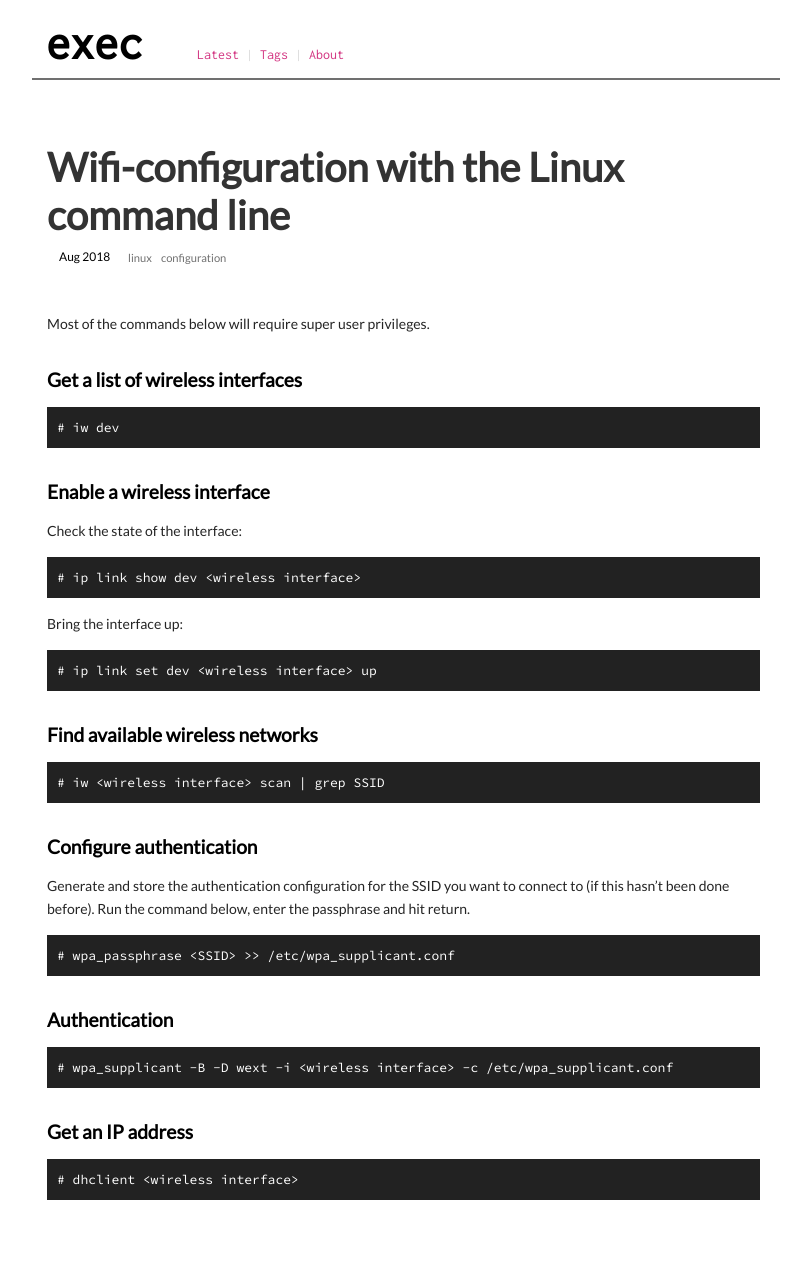
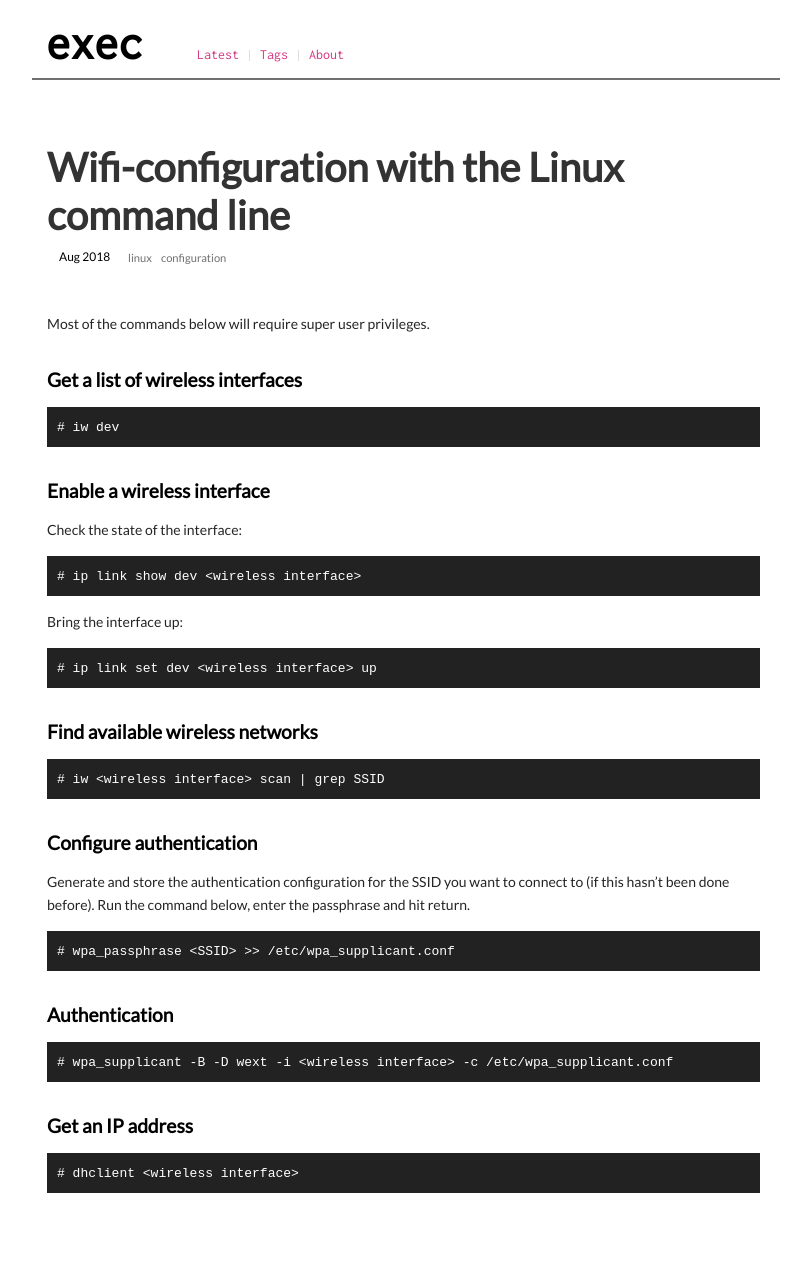
Before and after one commit to execas/execas.github.io, a Jekyll site: the page built from _posts/2018-08-11-wifi-configuration-with-the-linux-command-line.md, in a window 1280 px wide. Shown: the whole page, without its empty margins (234-1045 px from the left). Built offline with Jekyll 4.4.1, drawn with Linux system fonts in a browser that asks for light colours.

Commit message:
Update execas.css

```diff
--- a/css/execas.css
+++ b/css/execas.css
@@ -48,7 +48,7 @@ pre {
 
 
 pre code {
-     font-family: "Source Code Pro", monospace;
+     font-family: monospace, "Source Code Pro";
      /*font-family: 'Inconsolata', monospace;*/
      border-style: none;
      whitespace: pre;
```
